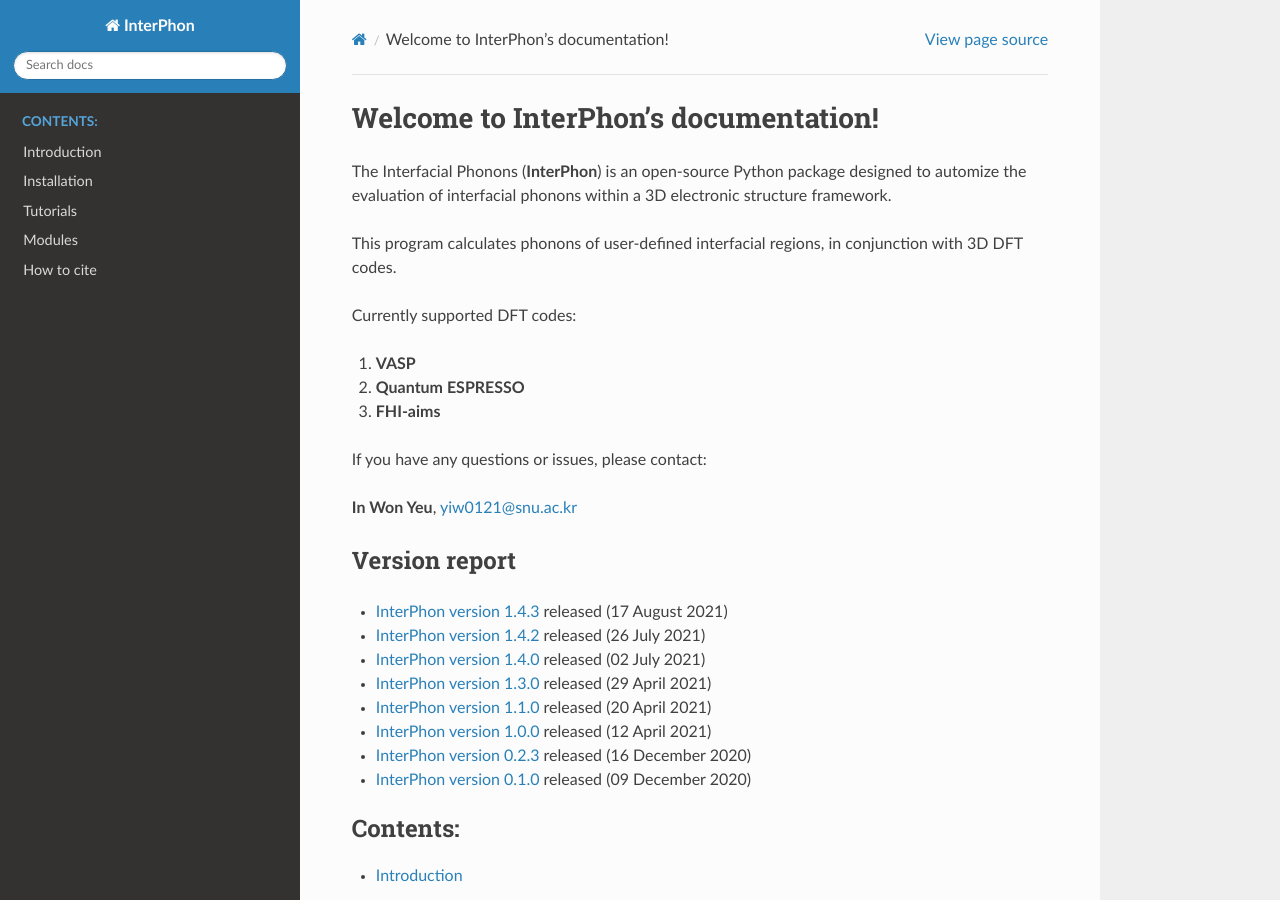
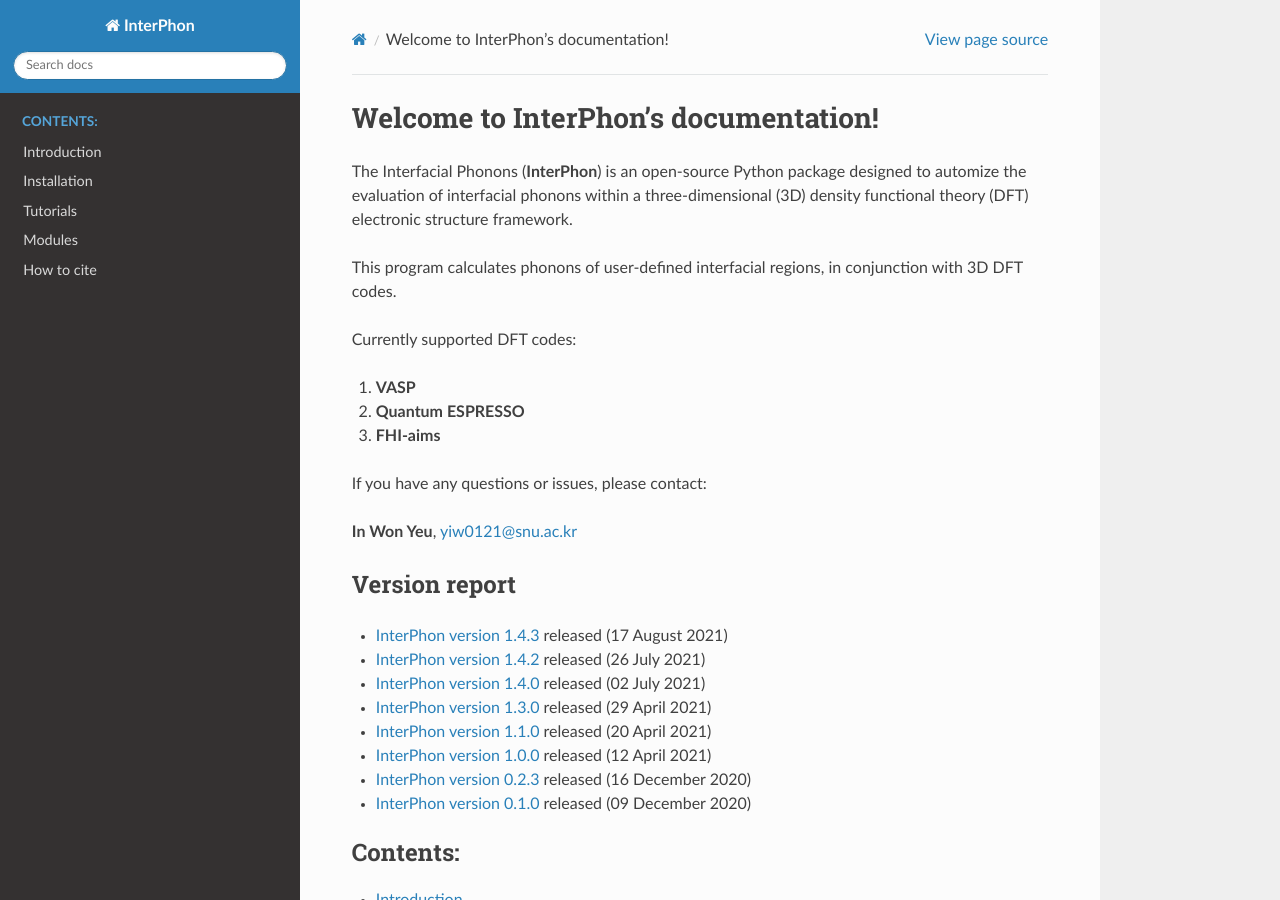
Before and after one commit to InWonYeu/interphon, a Sphinx documentation site: the page built from docs/source/index.rst, in a window 1280 px wide and 900 px high. Built offline with Sphinx 7.4.7 and the Read the Docs theme 2.0.0, drawn with Linux system fonts in a browser that asks for light colours.

Commit message:
Update index.rst

```diff
--- a/docs/source/index.rst
+++ b/docs/source/index.rst
@@ -6,7 +6,7 @@
 Welcome to InterPhon's documentation!
 =====================================
 
-The Interfacial Phonons (**InterPhon**) is an open-source Python package designed to automize the evaluation of interfacial phonons within a 3D electronic structure framework.
+The Interfacial Phonons (**InterPhon**) is an open-source Python package designed to automize the evaluation of interfacial phonons within a three-dimensional (3D) density functional theory (DFT) electronic structure framework.
 
 This program calculates phonons of user-defined interfacial regions, in conjunction with 3D DFT codes.
 
```
